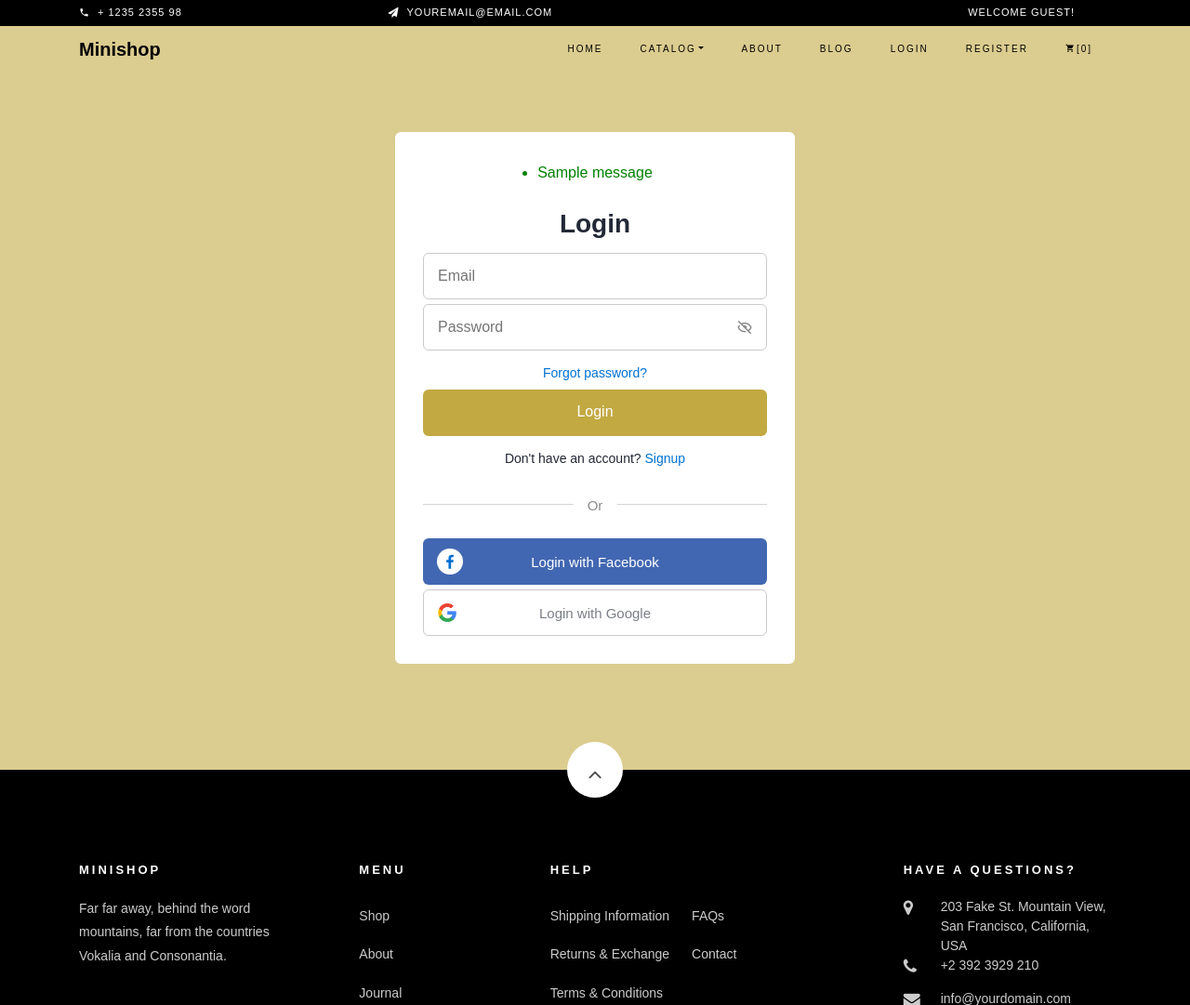
After one commit to giang-ngo/Minishop_DJANGO, a Django app: page /account/login/ in a window 1280 px wide. The commit adds this page. Shown: the top 1081 px of the page at 93% size. Run offline with Django 4.2, Linux system fonts and the light colour scheme; tables that the repository leaves empty hold one stand-in row (values such as "Sample post"); one stand-in notice (Sample message) is shown; some libraries are stand-ins or nearby versions; some web fonts are replaced.

Commit message:
Signin and signout users

```diff
--- a/account/urls.py
+++ b/account/urls.py
@@ -2,5 +2,6 @@
 from .import views
 
 urlpatterns = [
-
+    path('login/', views.loginPage, name='login'),
+    path('logout/', views.logoutUser, name='logout'),
 ]
--- a/account/views.py
+++ b/account/views.py
@@ -1,3 +1,31 @@
-from django.shortcuts import render
+from django.shortcuts import render, redirect
+from django.contrib import auth, messages
+from .models import Account
 
 # Create your views here.
+
+
+def loginPage(request):
+    if request.method == 'POST':
+        email = request.POST.get('email')
+        password = request.POST.get('password')
+
+        try:
+            user = Account.objects.get(email=email)
+        except:
+            messages.error(request, 'User does not existed.')
+
+        user = auth.authenticate(email=email, password=password)
+
+        if user is not None:
+            auth.login(request, user)
+            return redirect('home')
+        else:
+            messages.error(request, 'Invalid login credentials.')
+            return redirect('login')
+    return render(request, 'account/login.html')
+
+
+def logoutUser(request):
+    auth.logout(request)
+    return redirect('home')
--- /dev/null
+++ b/templates/account/login.html
@@ -0,0 +1,72 @@
+{% extends 'base.html' %}
+
+{% load static %}
+
+{% block content %}
+
+<section class="container-login forms">
+    <!-- Login Form -->
+
+    <div class="form login">
+        <div class="form-content">
+            {% if messages %}
+            <ul style="display: flex;justify-content: center;">
+                {% for message in messages %}
+                {% if 'error' in message.tags %}
+                <li style="font-size: 16px; color: red;">{{message}}</li>
+                {% endif %}
+                {% if 'success' in message.tags %}
+                <li style="font-size: 16px; color: green;">{{message}}</li>
+                {% endif %}
+                {% endfor %}
+            </ul>
+            {% endif %}
+            <header>Login</header>
+            <form action="{% url 'login' %}" method="POST">
+                {% csrf_token %}
+                <div class="field input-field">
+                    <input type="email" placeholder="Email" class="input" name="email">
+                </div>
+
+                <div class="field input-field">
+                    <input type="password" placeholder="Password" class="password" name="password">
+                    <i class='bx bx-hide eye-icon'></i>
+                </div>
+
+                <div class="form-link">
+                    <a href="#" class="forgot-pass">Forgot password?</a>
+                </div>
+
+                <div class="field button-field">
+                    <button type="submit">Login</button>
+                </div>
+            </form>
+
+            <div class="form-link">
+                <span>Don't have an account? <a href="#" class="link signup-link">Signup</a></span>
+            </div>
+        </div>
+
+        <div class="line"></div>
+
+        <div class="media-options">
+            <a href="#" class="field facebook">
+                <i class='bx bxl-facebook facebook-icon'></i>
+                <span>Login with Facebook</span>
+            </a>
+        </div>
+
+        <div class="media-options">
+            <a href="#" class="field google">
+                <img src="{% static 'images/google.png' %}" alt="" class="google-img">
+                <span>Login with Google</span>
+            </a>
+        </div>
+
+    </div>
+
+
+
+</section>
+
+{% endblock %}
--- a/templates/includes/navbar.html
+++ b/templates/includes/navbar.html
@@ -11,19 +11,26 @@
                     <div class="col-md pr-4 d-flex topper align-items-center">
                         <div class="icon mr-2 d-flex justify-content-center align-items-center"><span
                                 class="icon-paper-plane"></span></div>
+
                         <span class="text">youremail@email.com</span>
                     </div>
                     <div class="col-md-5 pr-4 d-flex topper align-items-center text-lg-right">
-                        <span class="text">3-5 Business days delivery &amp; Free Returns</span>
+                        {% if user.id is not None %}
+                        <span class="text">Welcome {{user.first_name}}!</span>
+
+                        {% else %}
+                        <span class="text">Welcome guest!</span>
+                        {% endif %}
                     </div>
                 </div>
             </div>
         </div>
     </div>
 </div>
+
 <nav class="navbar navbar-expand-lg navbar-dark ftco_navbar bg-dark ftco-navbar-light" id="ftco-navbar">
     <div class="container">
-        <a class="navbar-brand" href="index.html">Minishop</a>
+        <a class="navbar-brand" href="{% url 'home' %}">Minishop</a>
         <button class="navbar-toggler" type="button" data-toggle="collapse" data-target="#ftco-nav"
             aria-controls="ftco-nav" aria-expanded="false" aria-label="Toggle navigation">
             <span class="oi oi-menu"></span> Menu
@@ -31,7 +38,7 @@
 
         <div class="collapse navbar-collapse" id="ftco-nav">
             <ul class="navbar-nav ml-auto">
-                <li class="nav-item active"><a href="index.html" class="nav-link">Home</a></li>
+                <li class="nav-item active"><a href="{% url 'home' %}" class="nav-link">Home</a></li>
                 <li class="nav-item dropdown">
                     <a class="nav-link dropdown-toggle" href="#" id="dropdown04" data-toggle="dropdown"
                         aria-haspopup="true" aria-expanded="false">Catalog</a>
@@ -42,14 +49,25 @@
                         <a class="dropdown-item" href="checkout.html">Checkout</a>
                     </div>
                 </li>
+
                 <li class="nav-item"><a href="about.html" class="nav-link">About</a></li>
                 <li class="nav-item"><a href="blog.html" class="nav-link">Blog</a></li>
-                <li class="nav-item"><a href="contact.html" class="nav-link">Contact</a></li>
+                {% if user.id is not None %}
+
+                <li class="nav-item"><a href="" class="nav-link">Dashboard</a></li>
+                <li class="nav-item"><a href="{% url 'logout' %}" class="nav-link">Logout</a></li>
+
+                {% else %}
+
+                <li class="nav-item"><a href="{% url 'login' %}" class="nav-link">Login</a></li>
+                <li class="nav-item"><a href="#" class="nav-link">Register</a></li>
+                {% endif %}
                 <li class="nav-item cta cta-colored"><a href="cart.html" class="nav-link"><span
                             class="icon-shopping_cart"></span>[0]</a></li>
 
             </ul>
         </div>
     </div>
+
 </nav>
 <!-- END nav -->
```
Also changed, not shown: db.sqlite3.
